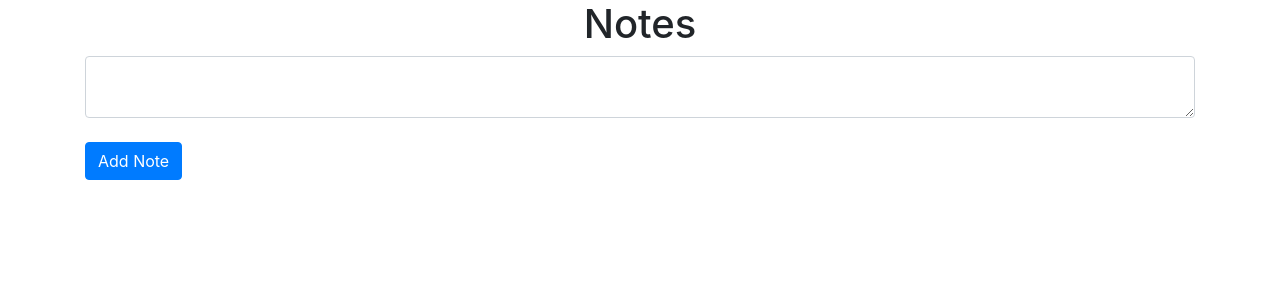
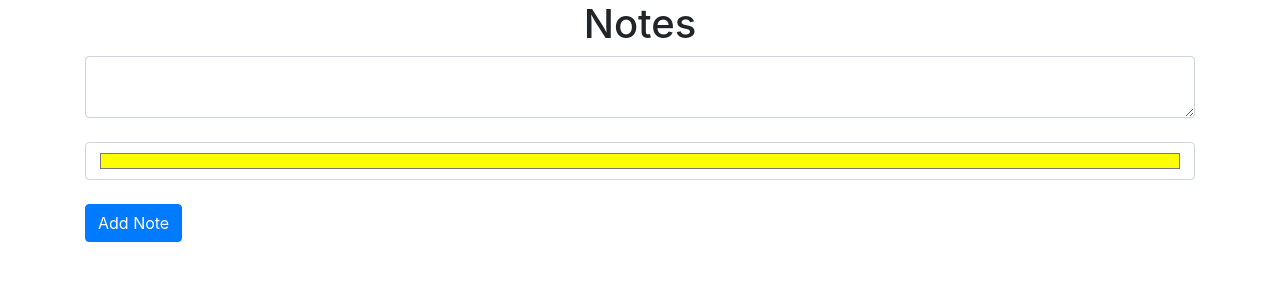
Before and after one commit to tis-bell-jar/that-bare-night, a Flask app: page / in a window 1280 px wide. Shown: the part 56-356 px from the top of the page. Run offline with Flask 3, Linux system fonts and the light colour scheme; a user stored in the database is signed in; some libraries are stand-ins or nearby versions.

Commit message:
Add color picker for notes

```diff
--- a/website/templates/home.html
+++ b/website/templates/home.html
@@ -5,7 +5,7 @@
 <h1 align="center">Notes</h1>
 <ul class="list-group list-group-flush" id="notes">
   {% for note in notes %}
-  <li class="list-group-item" data-id="{{note.id}}">
+  <li class="list-group-item" data-id="{{note.id}}" style="background-color: {{ note.color }};">
     {{ note.data }}
     <button type="button" class="close" onClick="deleteNote({{note.id}})">
       <span aria-hidden="true">&times;</span>
@@ -16,6 +16,14 @@
 <form method="POST">
     <textarea name="note" id="note" class="form-control"></textarea>
     <br />
+    <input
+      type="color"
+      name="color"
+      id="color"
+      value="#ffff00"
+      class="form-control form-control-color"
+    />
+    <br />
     <div class="center">
         <button type="submit" class="btn btn-primary">Add Note</button>
     </div>
--- a/website/views.py
+++ b/website/views.py
@@ -13,13 +13,14 @@ views = Blueprint('views',__name__)
 def home():
     if request.method == 'POST':
         note = request.form.get('note')
+        color = request.form.get('color', '#ffff00')
         if len(note)<1:
             flash('Note is too short',category='error')
         else:
             # determine next position for the user's notes
             max_pos = db.session.query(db.func.max(Note.position)).filter_by(user_id=current_user.id).scalar()
             next_pos = (max_pos or 0) + 1
-            new_note = Note(data=note,user_id=current_user.id, position=next_pos)
+            new_note = Note(data=note,user_id=current_user.id, position=next_pos, color=color)
             db.session.add(new_note)
             db.session.commit()
             flash('Note added',category='success')
```
